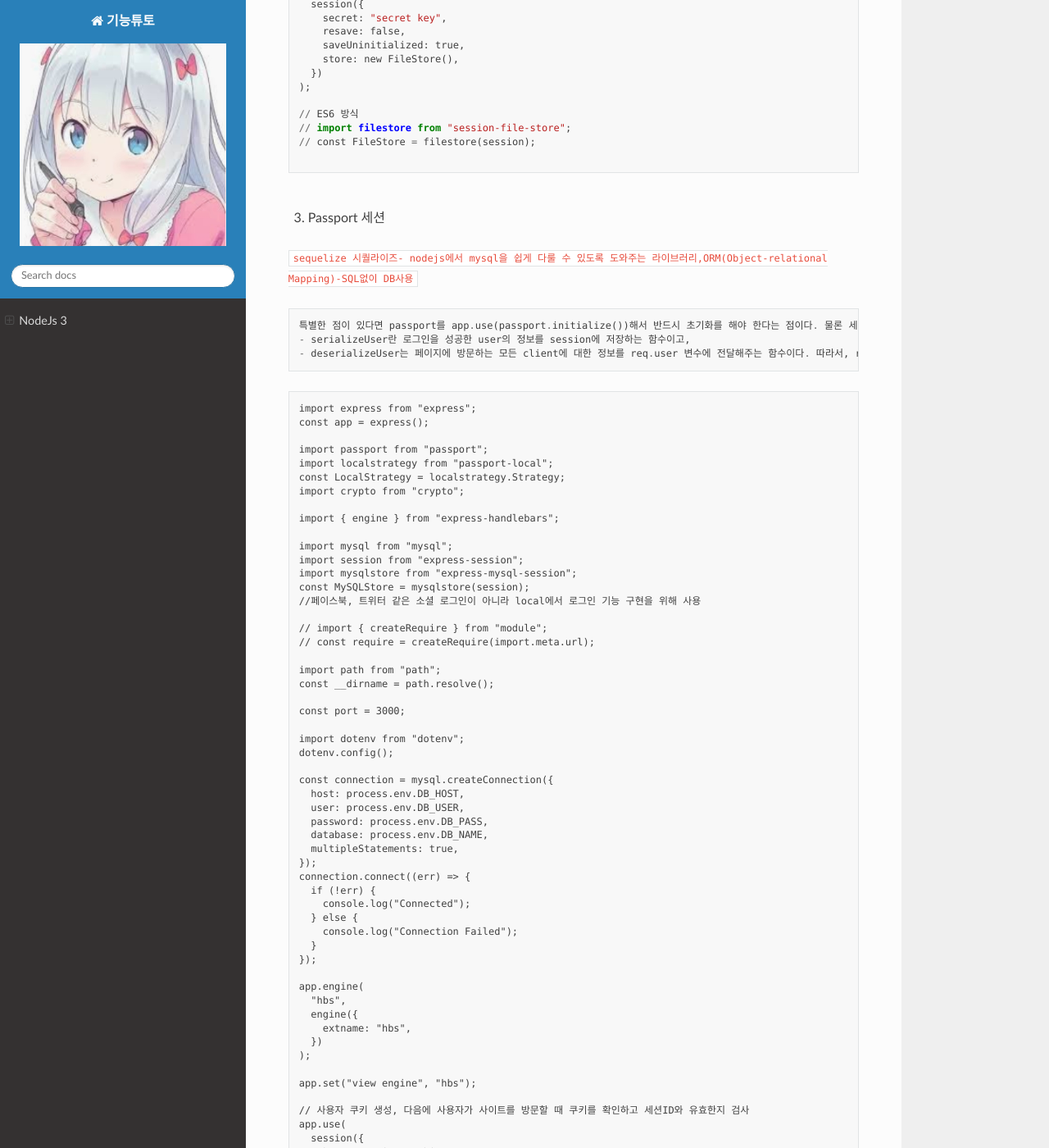
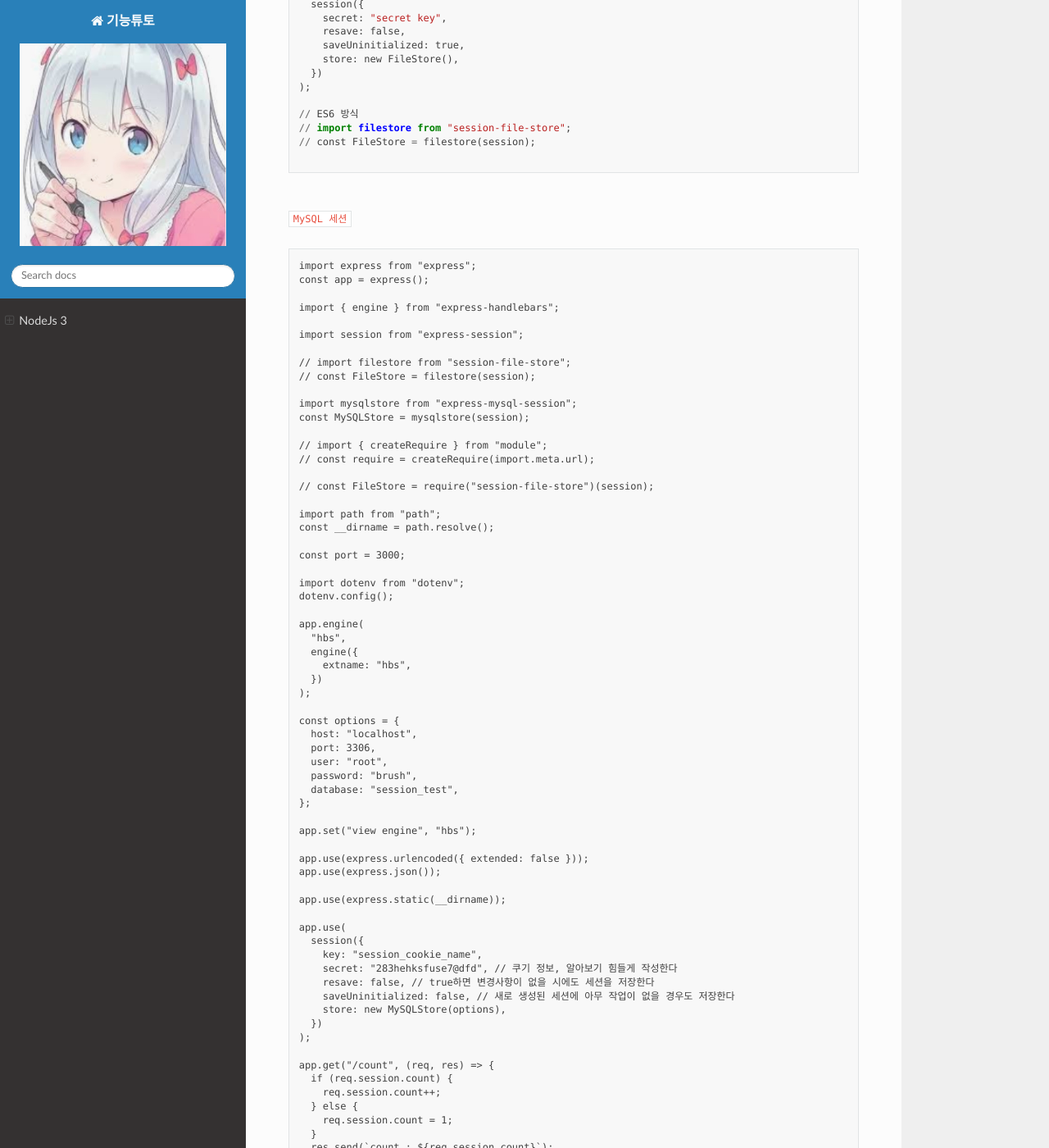
Before and after one commit to lisney/RTD, a Sphinx documentation site: the page built from docs/source/html/nodejs3.md, in a window 1280 px wide and 1400 px high, scrolled down 16687 px. Shown: the whole window at 82% size. Built offline with Sphinx 7.4.7 and the Read the Docs theme 2.0.0, drawn with Linux system fonts in a browser that asks for light colours; pages that are not in the unit, such as notebooks, are missing from menus; some of the changed text lies outside the part shown.

Commit message:
Update nodejs3.md

````diff
--- a/docs/source/html/nodejs3.md
+++ b/docs/source/html/nodejs3.md
@@ -785,6 +785,145 @@ app.use(
 
 <br>
 
+`MySQL 세션`
+
+```
+import express from "express";
+const app = express();
+
+import { engine } from "express-handlebars";
+
+import session from "express-session";
+
+// import filestore from "session-file-store";
+// const FileStore = filestore(session);
+
+import mysqlstore from "express-mysql-session";
+const MySQLStore = mysqlstore(session);
+
+// import { createRequire } from "module";
+// const require = createRequire(import.meta.url);
+
+// const FileStore = require("session-file-store")(session);
+
+import path from "path";
+const __dirname = path.resolve();
+
+const port = 3000;
+
+import dotenv from "dotenv";
+dotenv.config();
+
+app.engine(
+  "hbs",
+  engine({
+    extname: "hbs",
+  })
+);
+
+const options = {
+  host: "localhost",
+  port: 3306,
+  user: "root",
+  password: "brush",
+  database: "session_test",
+};
+
+app.set("view engine", "hbs");
+
+app.use(express.urlencoded({ extended: false }));
+app.use(express.json());
+
+app.use(express.static(__dirname));
+
+app.use(
+  session({
+    key: "session_cookie_name",
+    secret: "283hehksfuse7@dfd", // 쿠기 정보, 알아보기 힘들게 작성한다
+    resave: false, // true하면 변경사항이 없을 시에도 세션을 저장한다
+    saveUninitialized: false, // 새로 생성된 세션에 아무 작업이 없을 경우도 저장한다
+    store: new MySQLStore(options),
+  })
+);
+
+app.get("/count", (req, res) => {
+  if (req.session.count) {
+    req.session.count++;
+  } else {
+    req.session.count = 1;
+  }
+  res.send(`count : ${req.session.count}`);
+});
+
+app.get("/welcome", (req, res) => {
+  if (req.session.displayName) {
+    res.send(`
+    <h1>Hello, ${req.session.displayName} </h1>
+    <a href='/logout'>logout</a>
+    `);
+  } else {
+    res.render("home");
+  }
+});
+
+app.get("/logout", (req, res) => {
+  console.log(req.session.displayName);
+  req.session.destroy();
+  res.redirect("welcome");
+});
+
+let users = [
+  {
+    username: "egoing",
+    password: "111",
+    displayName: "Brush",
+  },
+];
+
+app.post("/register", (req, res) => {
+  const user = {
+    username: req.body.username,
+    password: req.body.password,
+    displayName: req.body.displayName,
+  };
+  users.push(user);
+  res.send(users);
+});
+
+app.get("/register", (req, res) => {
+  res.render("register");
+});
+
+app.post("/login", (req, res) => {
+  var user = {
+    username: "egoing",
+    password: "111",
+    displayName: "Brush",
+  };
+  let uname = req.body.username;
+  let pwd = req.body.password;
+
+  if (uname === user.username && pwd === user.password) {
+    req.session.displayName = user.displayName;
+    res.redirect("/welcome");
+  } else {
+    res.send('Who are you? <a href ="/login">login</a>');
+  }
+});
+
+app.get("/login", (req, res) => {
+  res.render("login");
+});
+
+app.listen(port, () => {
+  console.log(`The Server is Running on Port ${port}`);
+});
+
+```
+
+<br>
+
+
 3. Passport 세션
 
 `sequelize 시퀄라이즈- nodejs에서 mysql을 쉽게 다룰 수 있도록 도와주는 라이브러리,ORM(Object-relational Mapping)-SQL없이 DB사용`
````
